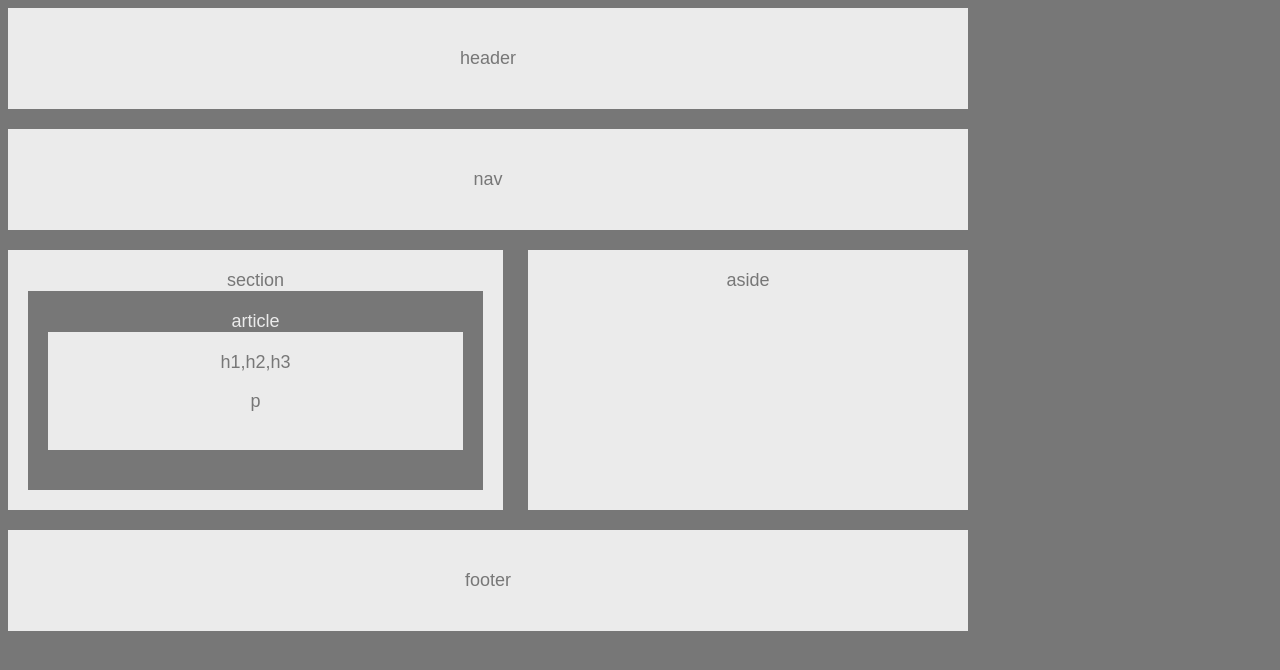
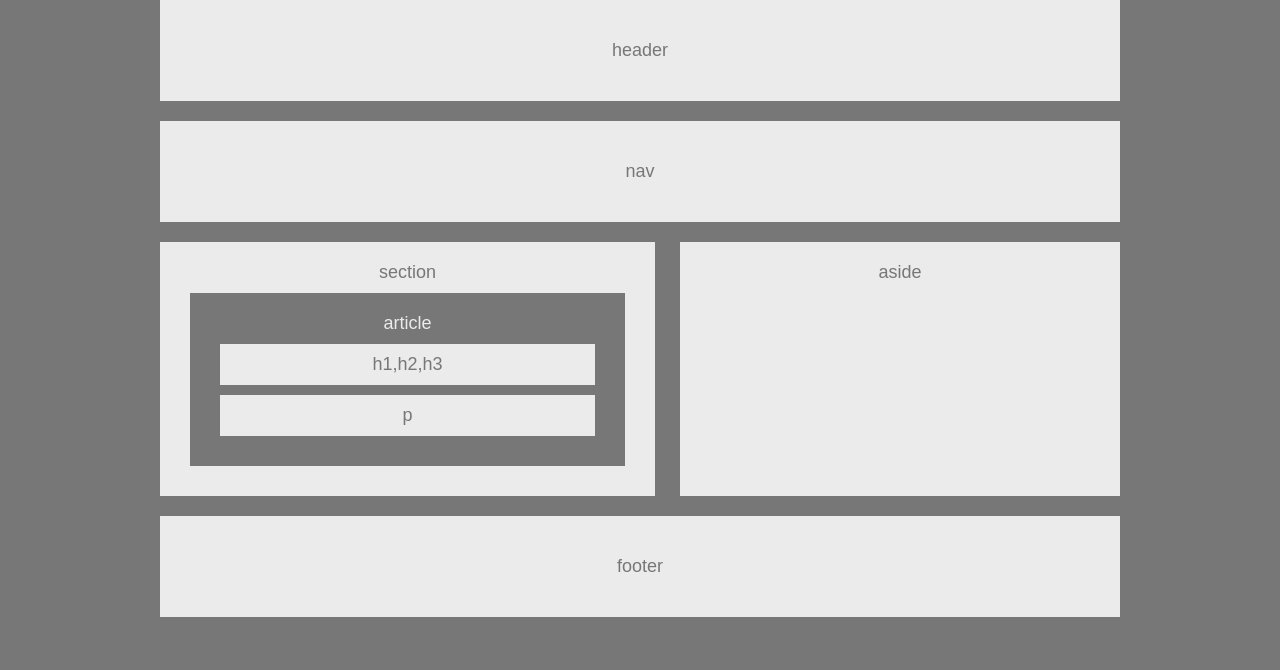
Before and after one commit to Trevorfairbank/HW-Wireframe, a plain HTML site: page index.html in a window 1280 px wide. Drawn offline with Linux system fonts and the light colour scheme.

Commit message:
Moved p out of the header and updated margins and paddings

```diff
--- a/index.html
+++ b/index.html
@@ -19,10 +19,10 @@
         </aside>
 
         <section id="full">  section
-             <article class="box"> article
-                 <header class="smallbox"> h1,h2,h3
-                    <p>p</p>
+            <article class="box"> article
+                <header class="smallbox"> h1,h2,h3
                 </header>
+                <p class="smallbox">p</p>
             </article>
          </section>
 
--- a/style.css
+++ b/style.css
@@ -9,6 +9,7 @@ body {
     background: #777;
     width:960px;
     font-size:18px;
+    margin:0 auto;
 }
 header, nav, section, aside, footer {
     background:#ebebeb
@@ -36,15 +37,17 @@ section {
     background: #777;
     overflow:auto;
     padding:20px;
+    margin:10px;
 }
 
 .smallbox {
-    padding:20px;
+    padding:10px;
+    margin:10px;
 }
 
 aside {
     width:440px;
-    height:260px;
+    height:254px;
     float:right;
     padding:20px;
 }
@@ -66,9 +69,3 @@ footer {
     margin-top: 20px;
     clear: both;
 }
-
-.clearfix::after {
-    content: " ";
-    display: block;
-    clear: both;
-  }
```
